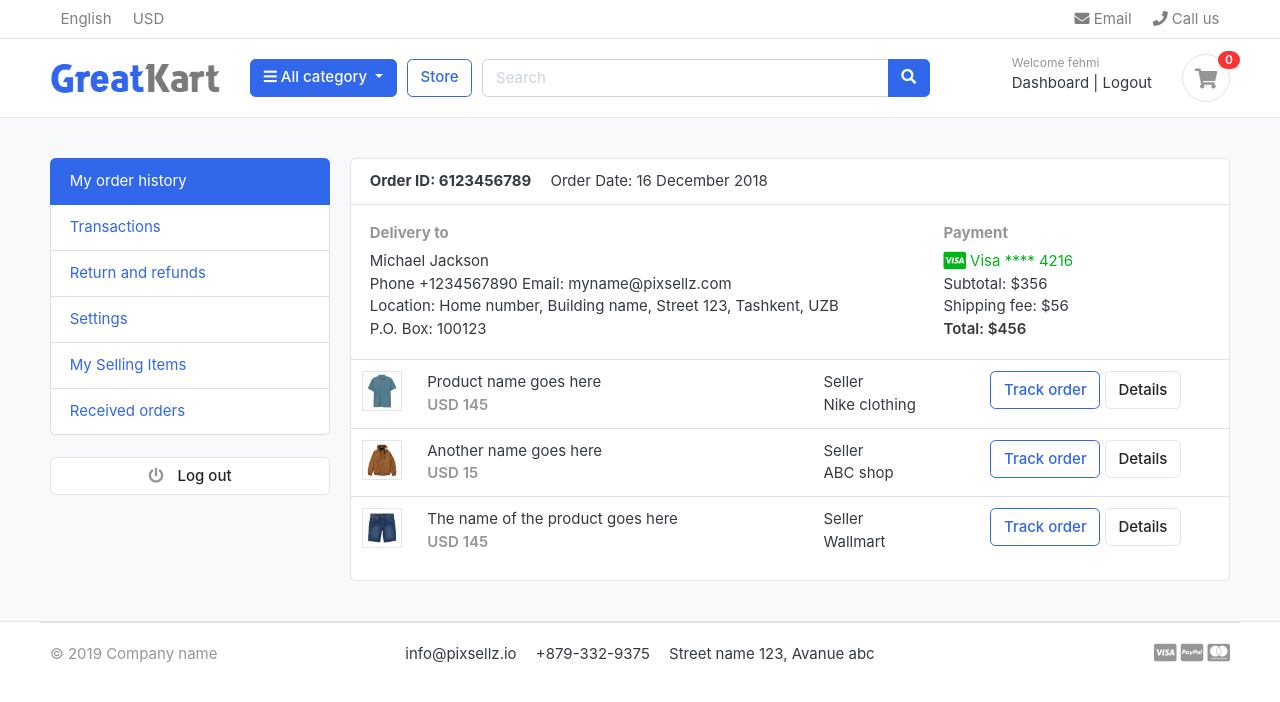
After one commit to FehmiCitiloglu/djangoUdemyCourse, a Django app: page /accounts/ in a window 1280 px wide. The commit adds this page. Shown: the top 702 px of the page. Run offline with Django 3.2, Linux system fonts and the light colour scheme; a user stored in the database is signed in; data comes from the database, SQL or seed files in the repository; both versions use the stored data as it was after the commit; some libraries are stand-ins or nearby versions; some web fonts are replaced.

Commit message:
User account activation

```diff
--- /dev/null
+++ b/accounts/urls.py
@@ -0,0 +1,12 @@
+from django.urls import path
+from . import views
+
+urlpatterns = [
+    path('register/', views.register, name='register'),
+    path('login/', views.login, name='login'),
+    path('logout/', views.logout, name='logout'),
+    path('dashboard/', views.dashboard, name='dashboard'),
+    path('', views.dashboard, name='dashboard'),
+
+    path('activate/<uidb64>/<token>', views.activate, name='activate'),
+]
--- a/accounts/views.py
+++ b/accounts/views.py
@@ -1,3 +1,105 @@
-from django.shortcuts import render
+from .forms import RegistrationForm
+from .models import Account
 
-# Create your views here.
+
+from django.shortcuts import render, redirect
+from django.contrib import messages, auth
+from django.contrib.auth.decorators import login_required
+from django.http import HttpResponse
+
+# Verification email
+from django.contrib.sites.shortcuts import get_current_site
+from django.template.loader import render_to_string
+from django.utils.http import urlsafe_base64_encode, urlsafe_base64_decode
+from django.utils.encoding import force_bytes
+from django.contrib.auth.tokens import default_token_generator
+from django.core.mail import EmailMessage
+
+
+def register(request):
+    if request.method == "POST":
+        form = RegistrationForm(request.POST)
+        if form.is_valid():
+            first_name = form.cleaned_data['first_name']
+            last_name = form.cleaned_data['last_name']
+            phone_number = form.cleaned_data['phone_number']
+            email = form.cleaned_data['email']
+            password = form.cleaned_data['password']
+            username = email.split("@")[0]
+            user = Account.object.create_user(
+                first_name=first_name, last_name=last_name, email=email, username=username, password=password)
+            user.phone_number = phone_number
+            user.save()
+
+            # USER ACTIVATION
+            current_site = get_current_site(request)
+            mail_subject = "Please activate your account"
+            message = render_to_string('accounts/account_verification_email.html', {
+                'user': user,
+                'domain': current_site,
+                'uid': urlsafe_base64_encode(force_bytes(user.pk)),
+                'token': default_token_generator.make_token(user),
+            })
+            to_email = email
+            send_email = EmailMessage(mail_subject, message, to=[to_email])
+            send_email.send()
+            # messages.success(request, 'Registration Successfull.We have sent you verification email to your email address. Please verify it.')
+
+            return redirect('/accounts/login/?command=verification&email=' + email)
+    else:
+        form = RegistrationForm()
+
+    context = {
+        'form': form,
+    }
+
+    return render(request, 'accounts/register.html', context)
+
+
+def login(request):
+    if request.method == "POST":
+        email = request.POST['email']
+        password = request.POST['password']
+
+        user = auth.authenticate(email=email, password=password)
+
+        if user is not None:
+            auth.login(request, user)
+            messages.success(request, 'You are now logged in')
+
+            return redirect('dashboard')
+        else:
+            messages.error(request, 'invalid login credentials')
+            return redirect('login')
+    return render(request, 'accounts/login.html')
+
+
+@login_required(login_url='login')
+def logout(request):
+
+    auth.logout(request)
+    messages.success(request, 'You are logged out.')
+
+    return redirect('login')
+
+
+def activate(request, uidb64, token):
+    try:
+        uid = urlsafe_base64_decode(uidb64).decode()
+        user = Account._default_manager.get(pk=uid)
+    except(TypeError, ValueError, OverflowError, Account.DoesNotExist):
+        user = None
+
+    if user is not None and default_token_generator.check_token(user, token):
+        user.is_active = True
+        user.save()
+        messages.success(request, 'Congratulations! Your account is activated')
+        return redirect('login')
+    else:
+        messages.error(request, 'Invalid activation link')
+        return redirect('register')
+
+
+@login_required(login_url='login')
+def dashboard(request):
+    return render(request, 'accounts/dashboard.html')
--- a/greatkart/static/js/script.js
+++ b/greatkart/static/js/script.js
@@ -57,3 +57,7 @@ $(document).ready(function() {
 
 });
 // jquery end
+
+setTimeout(() => {
+    $('#message').fadeOut('slow')
+}, 4000);
--- a/greatkart/urls.py
+++ b/greatkart/urls.py
@@ -25,5 +25,6 @@ urlpatterns = [
     path('', views.home, name="home"),
     path('store/', include('store.urls')),
     path('cart/', include('carts.urls')),
+    path('accounts/', include('accounts.urls')),
 
 ] + static(settings.MEDIA_URL, document_root=settings.MEDIA_ROOT)
--- /dev/null
+++ b/templates/accounts/dashboard.html
@@ -0,0 +1,128 @@
+{% extends "base.html" %}
+
+
+{% block content %}
+
+<!-- ========================= SECTION CONTENT ========================= -->
+<section class="section-conten padding-y bg">
+
+    {% include 'includes/alerts.html' %}
+
+  <div class="container">
+    <div class="row">
+      <aside class="col-md-3">
+        <!--   SIDEBAR   -->
+        <ul class="list-group">
+          <a class="list-group-item active" href="#"> My order history </a>
+          <a class="list-group-item" href="#"> Transactions </a>
+          <a class="list-group-item" href="#"> Return and refunds </a>
+          <a class="list-group-item" href="#">Settings </a>
+          <a class="list-group-item" href="#"> My Selling Items </a>
+          <a class="list-group-item" href="#"> Received orders </a>
+        </ul>
+        <br />
+        <a class="btn btn-light btn-block" href="{% url 'logout' %}">
+          <i class="fa fa-power-off"></i> <span class="text">Log out</span>
+        </a>
+        <!--   SIDEBAR .//END   -->
+      </aside>
+      <main class="col-md-9">
+        <article class="card">
+          <header class="card-header">
+            <strong class="d-inline-block mr-3">Order ID: 6123456789</strong>
+            <span>Order Date: 16 December 2018</span>
+          </header>
+          <div class="card-body">
+            <div class="row">
+              <div class="col-md-8">
+                <h6 class="text-muted">Delivery to</h6>
+                <p>
+                  Michael Jackson <br />
+                  Phone +1234567890 Email: myname@pixsellz.com <br />
+                  Location: Home number, Building name, Street 123, Tashkent,
+                  UZB <br />
+                  P.O. Box: 100123
+                </p>
+              </div>
+              <div class="col-md-4">
+                <h6 class="text-muted">Payment</h6>
+                <span class="text-success">
+                  <i class="fab fa-lg fa-cc-visa"></i>
+                  Visa **** 4216
+                </span>
+                <p>
+                  Subtotal: $356 <br />
+                  Shipping fee: $56 <br />
+                  <span class="b">Total: $456 </span>
+                </p>
+              </div>
+            </div>
+            <!-- row.// -->
+          </div>
+          <!-- card-body .// -->
+          <div class="table-responsive">
+            <table class="table table-hover">
+              <tr>
+                <td width="65">
+                  <img src="../images/items/1.jpg" class="img-xs border" />
+                </td>
+                <td>
+                  <p class="title mb-0">Product name goes here</p>
+                  <var class="price text-muted">USD 145</var>
+                </td>
+                <td>
+                  Seller <br />
+                  Nike clothing
+                </td>
+                <td width="250">
+                  <a href="#" class="btn btn-outline-primary">Track order</a>
+                  <a href="#" class="btn btn-light"> Details </a>
+                </td>
+              </tr>
+              <tr>
+                <td>
+                  <img src="../images/items/2.jpg" class="img-xs border" />
+                </td>
+                <td>
+                  <p class="title mb-0">Another name goes here</p>
+                  <var class="price text-muted">USD 15</var>
+                </td>
+                <td>
+                  Seller <br />
+                  ABC shop
+                </td>
+                <td>
+                  <a href="#" class="btn btn-outline-primary">Track order</a>
+                  <a href="#" class="btn btn-light"> Details </a>
+                </td>
+              </tr>
+              <tr>
+                <td>
+                  <img src="../images/items/3.jpg" class="img-xs border" />
+                </td>
+                <td>
+                  <p class="title mb-0">The name of the product goes here</p>
+                  <var class="price text-muted">USD 145</var>
+                </td>
+                <td>
+                  Seller <br />
+                  Wallmart
+                </td>
+                <td>
+                  <a href="#" class="btn btn-outline-primary">Track order</a>
+                  <a href="#" class="btn btn-light"> Details </a>
+                </td>
+              </tr>
+            </table>
+          </div>
+          <!-- table-responsive .end// -->
+        </article>
+        <!-- order-group.// -->
+      </main>
+    </div>
+    <!-- row.// -->
+  </div>
+</section>
+<!-- ========================= SECTION CONTENT END// ========================= -->
+
+{% endblock  %}
--- /dev/null
+++ b/templates/includes/alerts.html
@@ -0,0 +1,13 @@
+{% if messages %}
+
+  {% for message in messages %}
+  <div id="message" class="container">
+  <div {% if message.tags %} class="alert alert-{{message.tags}}" {% endif %} role = "alert">
+  <button type="button" class="close" data-dismiss="alert"><span aria-hidden="true">&times;</span></button>
+    {% if message.level == DEFAULT_MESSAGE_LEVELS.ERROR %}Error: {% endif %}
+    {{ message }}
+  </div>
+</div>
+  {% endfor %}
+
+{% endif %}
--- a/templates/includes/navbar.html
+++ b/templates/includes/navbar.html
@@ -98,14 +98,25 @@
         <!-- col.// -->
         <div class="col-lg-3 col-sm-6 col-8 order-2 order-lg-3">
           <div class="d-flex justify-content-end mb-3 mb-lg-0">
+          {% if user.id is  None %}
             <div class="widget-header">
               <small class="title text-muted">Welcome guest!</small>
               <div>
-                <a href="./signin.html">Sign in</a>
+                <a href="{% url 'login' %}">Login</a>
                 <span class="dark-transp"> | </span>
-                <a href="./register.html"> Register</a>
+                <a href="{% url 'register' %}"> Register</a>
               </div>
             </div>
+            {% else %}
+            <div class="widget-header">
+              <small class="title text-muted">Welcome {{user.first_name}}</small>
+              <div>
+                <a href="{% url 'dashboard' %}">Dashboard</a>
+                <span class="dark-transp"> | </span>
+                <a href="{% url 'logout' %}"> Logout</a>
+              </div>
+            </div>
+              {% endif %}
             <a href="{% url 'cart' %}" class="widget-header pl-3 ml-3">
               <div class="icon icon-sm rounded-circle border">
                 <i class="fa fa-shopping-cart"></i>
--- a/templates/store/cart.html
+++ b/templates/store/cart.html
@@ -107,7 +107,7 @@
                 <td class="text-right">
                   <a
                     href="{% url 'remove_cart_item' cart_item.product.id cart_item.id%}"
-                    onclick = "return confirm('Are you sure you want to delete this item ? ')"
+                    onclick = "return confirm('Are you sure you want to delete this item ?')"
                     class="btn btn-danger"
                   >
                     Remove</a
```
Also changed, not shown: accounts/forms.py (added, +39 -0 lines), greatkart/settings.py (+15 -0 lines), templates/accounts/account_verification_email.html (added, +11 -0 lines), templates/accounts/login.html (added, +64 -0 lines), templates/accounts/register.html (added, +69 -0 lines), db.sqlite3.
